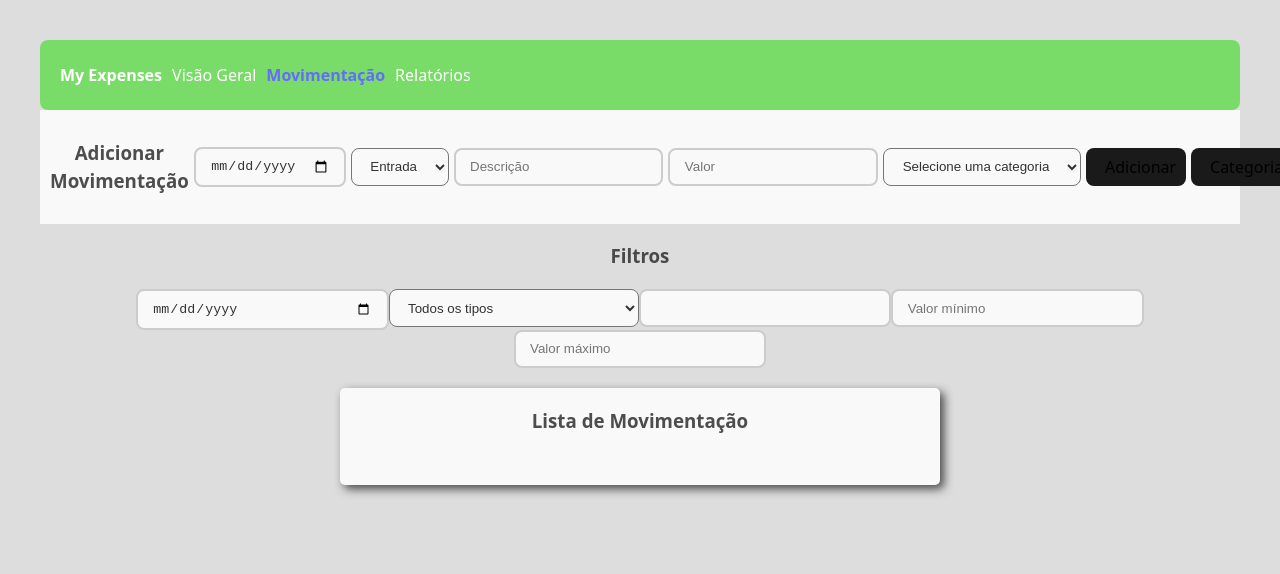
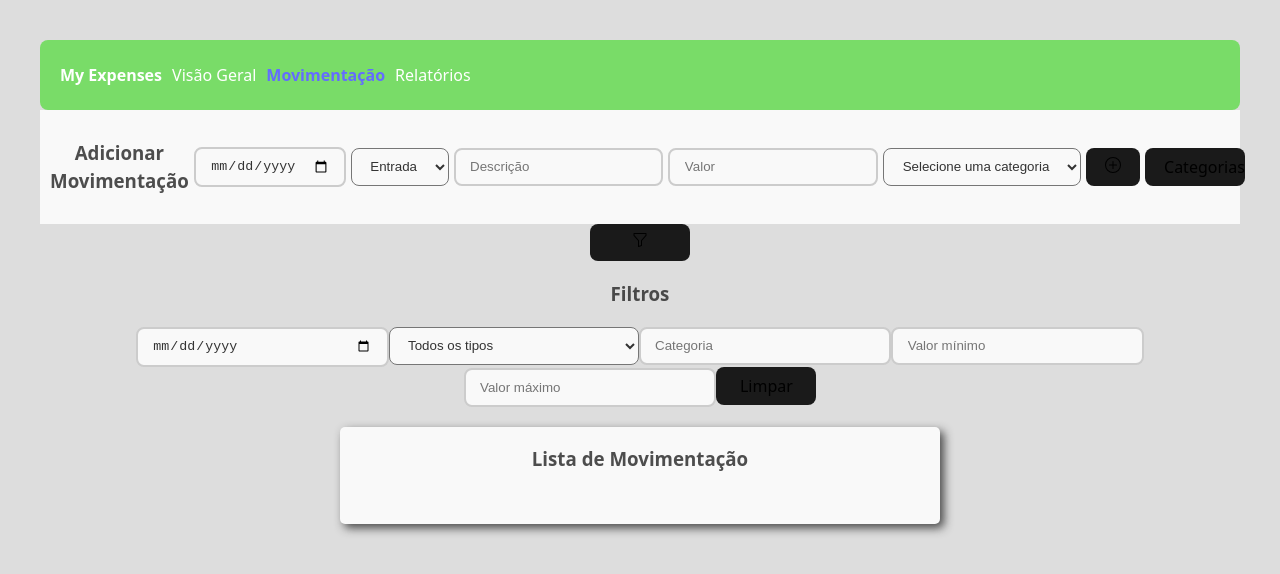
Before and after one commit to diegotriches/app-my-expenses_react-ts, a React (Vite) app: page /movimentacao in a window 1280 px wide. Shown: the top 574 px of the page. Built offline with nearby package versions, Linux system fonts and the light colour scheme.

Commit message:
Função de editar movimentações

```diff
--- a/package.json
+++ b/package.json
@@ -12,6 +12,7 @@
   "dependencies": {
     "react": "^19.1.1",
     "react-dom": "^19.1.1",
+    "react-icons": "^5.5.0",
     "react-router-dom": "^7.8.2"
   },
   "devDependencies": {
--- a/src/routes/Categorias.tsx
+++ b/src/routes/Categorias.tsx
@@ -1,6 +1,9 @@
 import { useState } from 'react';
 import { useNavigate } from 'react-router-dom';
 import { categoriasEntrada, categoriasSaida, adicionarCategoria } from '../types/categorias';
+
+import { BsPlusCircle } from "react-icons/bs";
+import { BsArrowLeft } from "react-icons/bs";
 
 import './Categorias.css'
 
@@ -20,7 +23,7 @@ function Categorias() {
     return (
         <div>
             <div id="add-categoria">
-                <button onClick={() => navigate("/movimentacao")}>← Voltar</button>
+                <button onClick={() => navigate("/movimentacao")}><BsArrowLeft /> Voltar</button>
 
                 <h2>Gerenciar Categorias</h2>
 
@@ -36,7 +39,7 @@ function Categorias() {
                     onChange={(e) => setNovaCategoria(e.target.value)}
                 />
 
-                <button onClick={handleAdicionar}>+</button>
+                <button onClick={handleAdicionar}><BsPlusCircle /></button>
             </div>
 
             <div id="categoria-container">
--- a/src/routes/Movimentacao.css
+++ b/src/routes/Movimentacao.css
@@ -62,3 +62,7 @@ li {
   align-items: center;
   margin: 5px 0;
 }
+
+filtros {
+
+}
--- a/src/routes/Movimentacao.tsx
+++ b/src/routes/Movimentacao.tsx
@@ -2,6 +2,8 @@ import { useState } from 'react';
 import { useNavigate } from 'react-router-dom';
 import type { Transacao } from '../types/transacao';
 import { categoriasEntrada, categoriasSaida } from '../types/categorias';
+
+import { BsFunnel, BsFunnelFill, BsPlusCircle, BsFloppy2Fill, BsPencil } from "react-icons/bs";
 
 import './Movimentacao.css'
 
@@ -20,15 +22,33 @@ function Movimentacao({ transacoes, setTransacoes }: Props) {
 
     const [filtroData, setFiltroData] = useState(""); // Filtro para a data da movimentação feita
     const [filtroTipo, setFiltroTipo] = useState<"" | "Entrada" | "Saída">(""); // Filtro para o tipo de movimentação feita
-    const [filtroValorMin, setValorMin] = useState(""); // Filtro para os valores mínimos das movimentações feitas
-    const [filtroValorMax, setValorMax] = useState(""); // Filtro para os valores máximos das movimentações feitas
+    const [filtroValorMin, setFiltroValorMin] = useState(""); // Filtro para os valores mínimos das movimentações feitas
+    const [filtroValorMax, setFiltroValorMax] = useState(""); // Filtro para os valores máximos das movimentações feitas
     const [filtroCategoria, setFiltroCategoria] = useState(""); // Filtro para a categoria de movimentação feita
+
+    const [mostrarFiltro, setMostrarFiltro] = useState(true); // Opção para mostrar ou esconder os filtros
+
+    const [editandoId, setEditandoId] = useState<number | null>(null);
 
     const navigate = useNavigate(); // Hook para navegação - utilizado para navegar entre a página de criar categorias
 
-    const adicionarTransacao = () => { // Adiciona a transação
-        if (!descricao || !valor || !categoria) return; // Verifica se as informações foram preenchidas? VERIFICAR
+    const limparCampos = () => {
+        setTipo('Entrada'); // Reseta o campo Entrada para receber novos dados
+        setData(""); // Reseta o campo Data para receber novos dados
+        setDescricao(""); // Reseta o campo Descrição para receber novos dados
+        setValor(""); // Reseta o campo Valor para receber novos dados
+        setCategoria(""); // Reseta o campo Categoria para receber novos dados
+        setEditandoId(null);
+    };
 
+    const adicionarOuEditarTransacao = () => { // Adiciona a transação
+        if (!data || !descricao || !valor || !categoria) return; // Verifica se as informações foram preenchidas? VERIFICAR
+
+        if (editandoId) {
+            const transacoesAtualizadas = transacoes.map((t) => t.id === editandoId ? { ...t, tipo, descricao, valor: Number(valor), categoria, data } : t);
+            setTransacoes(transacoesAtualizadas);
+
+        } else {
             const novaTransacao: Transacao = { // Determina quais informações serão inseridas e armazenadas na constante novaTransacao e que irá jogar os dados no array Transacao
                 id: Date.now(),
                 data,
@@ -39,11 +59,21 @@ function Movimentacao({ transacoes, setTransacoes }: Props) {
             };
 
             setTransacoes([...transacoes, novaTransacao]); // Armazena a nova transação dentro do Array de transações, sem sobrepôr as anteriores
+        }
 
-        setData(""); // Reseta o campo Data para receber novos dados
-        setDescricao(""); // Reseta o campo Descrição para receber novos dados
-        setValor(""); // Reseta o campo Valor para receber novos dados
-        setCategoria("") // Reseta o campo Categoria para receber novos dados
+        limparCampos();
+    };
+
+    const iniciarEdicao = (id: number) => {
+        const transacao = transacoes.find((t) => t.id === id);
+        if (!transacao) return;
+
+        setEditandoId(transacao.id);
+        setData(transacao.data);
+        setTipo(transacao.tipo);
+        setDescricao(transacao.descricao);
+        setValor(transacao.valor.toString());
+        setCategoria(transacao.categoria);
     };
 
     const categoriasDisponiveis = tipo === "Entrada" ? categoriasEntrada : categoriasSaida;
@@ -61,7 +91,7 @@ function Movimentacao({ transacoes, setTransacoes }: Props) {
     return (
         <>
             <div id='add-mov'>
-                <h3>Adicionar Movimentação</h3>
+                <h3>{editandoId ? "Editar Movimentação" : "Adicionar Movimentação"}</h3>
 
                 <input
                     type="date"
@@ -97,12 +127,19 @@ function Movimentacao({ transacoes, setTransacoes }: Props) {
                     ))}
                 </select>
 
-                <button onClick={adicionarTransacao}>Adicionar</button>
+                <button onClick={adicionarOuEditarTransacao}>
+                    {editandoId ? <BsFloppy2Fill /> : <BsPlusCircle />}
+                </button>
+
+                {editandoId && <button onClick={limparCampos}>Cancelar</button>}
 
                 <button onClick={() => navigate("/categorias")}>Categorias</button>
-
             </div>
 
+            <button onClick={() => setMostrarFiltro(!mostrarFiltro)}>
+                {mostrarFiltro ? <BsFunnel /> : <BsFunnelFill />}
+            </button>
+            {mostrarFiltro && (
                 <div className="filtros">
 
                     <h3>Filtros</h3>
@@ -121,6 +158,7 @@ function Movimentacao({ transacoes, setTransacoes }: Props) {
 
                     <input
                         type="text"
+                        placeholder='Categoria'
                         value={filtroCategoria}
                         onChange={(e) => setFiltroCategoria(e.target.value)}
                     />
@@ -129,25 +167,38 @@ function Movimentacao({ transacoes, setTransacoes }: Props) {
                         type="number"
                         placeholder='Valor mínimo'
                         value={filtroValorMin}
-                    onChange={(e) => setValorMin(e.target.value)}
+                        onChange={(e) => setFiltroValorMin(e.target.value)}
                     />
 
                     <input
                         type="number"
                         placeholder='Valor máximo'
                         value={filtroValorMax}
-                    onChange={(e) => setValorMax(e.target.value)}
+                        onChange={(e) => setFiltroValorMax(e.target.value)}
                     />
 
+                    <button
+                        onClick={() => {
+                            setFiltroData("");
+                            setFiltroTipo("");
+                            setFiltroValorMin("");
+                            setFiltroValorMax("");
+                            setFiltroCategoria("");
+                        }}
+                    >
+                        Limpar
+                    </button>
                 </div>
+            )}
 
             <div id="mov-list">
                 <h3>Lista de Movimentação</h3>
 
                 <ul>
-                    {transacoes.map((t, index) => (
-                        <li key={index}>
+                    {transacoesFiltradas.map((t) => (
+                        <li key={t.id}>
                             ID: {t.id} || Data: {t.data} - {t.tipo} - {t.descricao} - R${t.valor.toFixed(2)} ({t.categoria})
+                            <button onClick={() => iniciarEdicao(t.id)}><BsPencil /></button>
                         </li>
                     ))}
                 </ul>
```
Also changed, not shown: 1 other file (tests, documents, lock files or other folders). Lines whose indentation alone changed are shown as unchanged.
